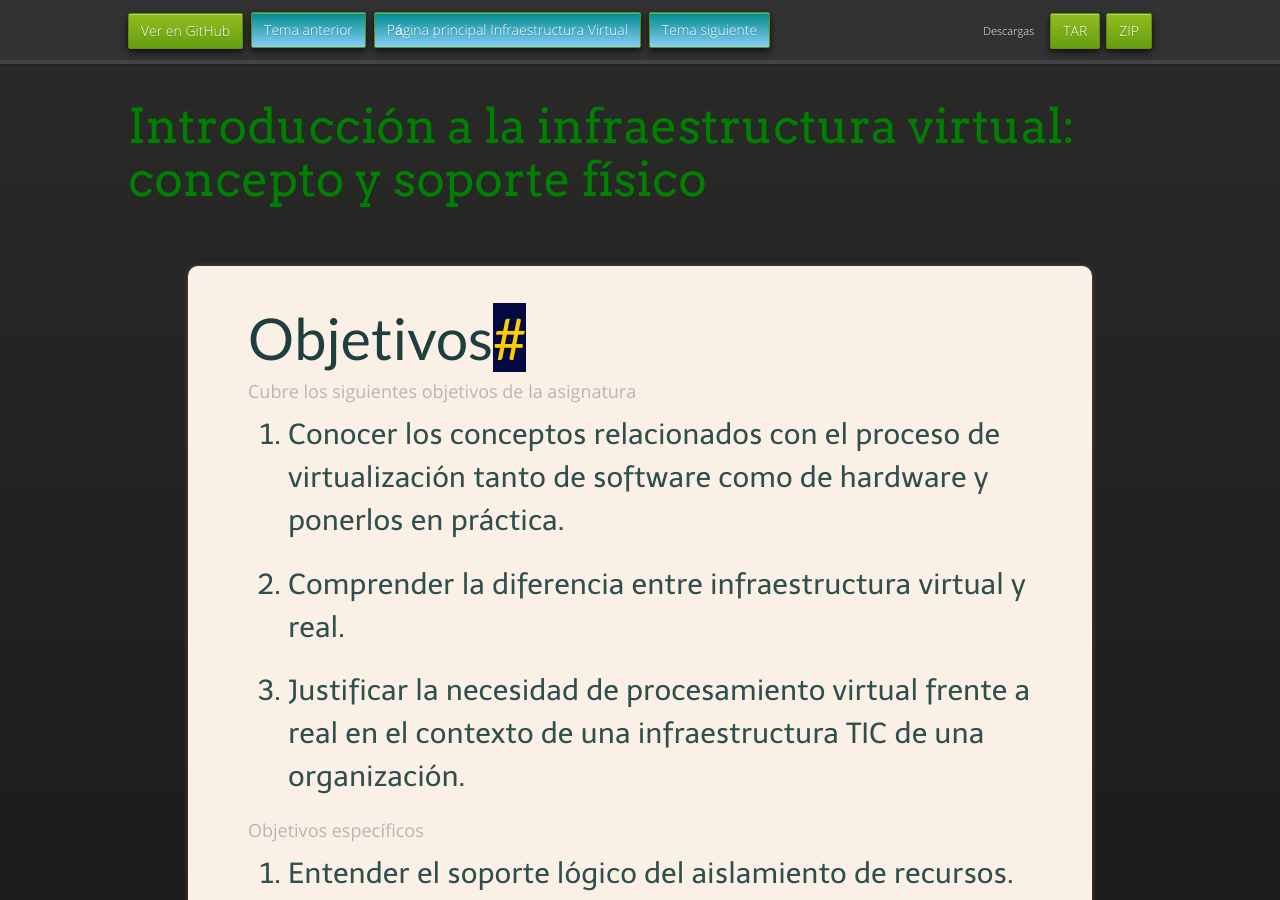
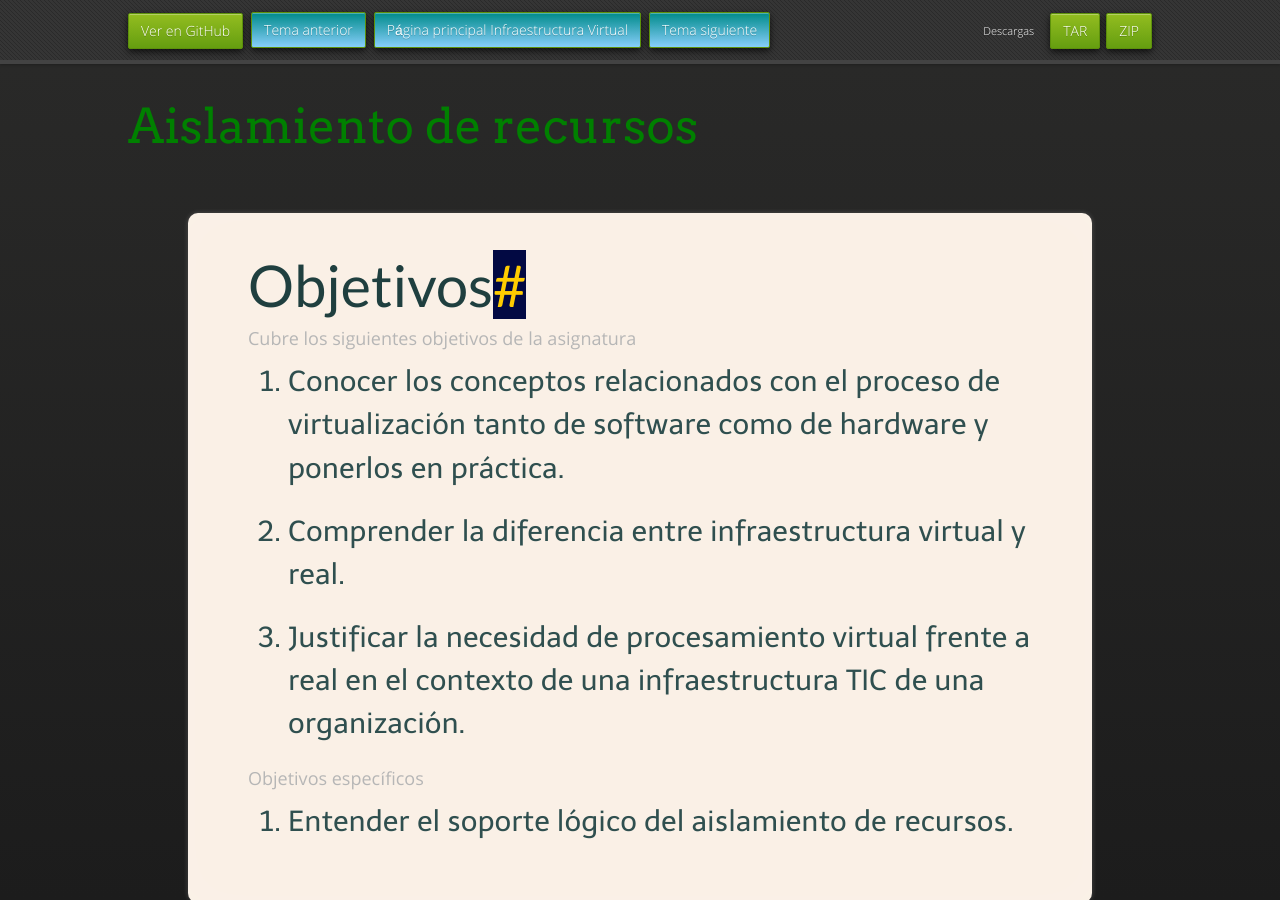
Before and after one commit to JJ/IV, a Jekyll site: the page built from documentos/temas/Aislamiento_de_recursos.md, in a window 1280 px wide and 900 px high. Built offline with Jekyll 4.4.1, drawn with Linux system fonts in a browser that asks for light colours; nearby versions of some CDN libraries; some web fonts are replaced; our own code applies the rules of GitHub Pages for plain Markdown files.

Commit message:
Sync documentos/temas/Aislamiento_de_recursos.md de master a gh-pages

```diff
--- a/documentos/temas/Aislamiento_de_recursos.md
+++ b/documentos/temas/Aislamiento_de_recursos.md
@@ -6,7 +6,7 @@ prev: Intro_concepto_y_soporte_fisico
 next: PaaS
 ---
 
-Introducción a la infraestructura virtual: concepto y soporte físico
+Aislamiento de recursos
 ==
 
 <!--@
```
